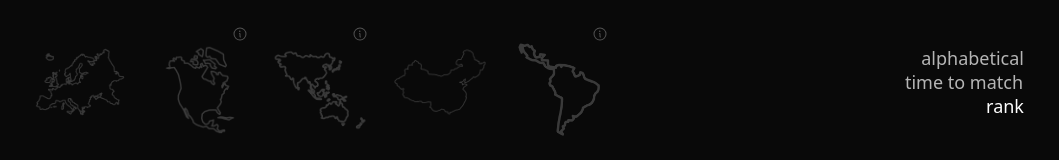
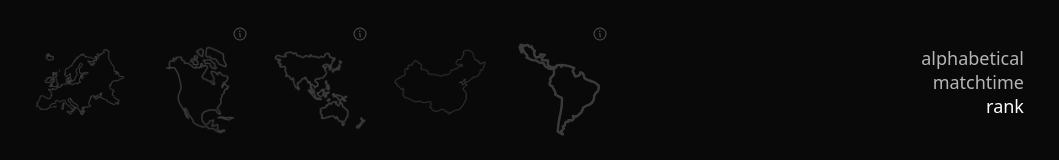
Before and after one commit to AJShin3/val_tourney, a Next.js app: page / in a window 1280 px wide. Shown: the part 398-558 px from the top of the page, without its empty margins (112-1171 px from the left). Built offline with nearby package versions, Linux system fonts and the light colour scheme.

Commit message:
fix filter alignment

```diff
--- a/src/app/page.tsx
+++ b/src/app/page.tsx
@@ -130,12 +130,12 @@ export default function Home() {
           <button
             className={`${
               sortBy === "time"
-                ? "text-val-white min-w-fit w-30"
-                : "text-val-white/70 w-30"
+                ? "text-val-white min-w-fit"
+                : "text-val-white/70"
             }`}
             onClick={() => setSortBy("time")}
           >
-            time to match
+            matchtime
           </button>
           <button
             className={` ${
```
